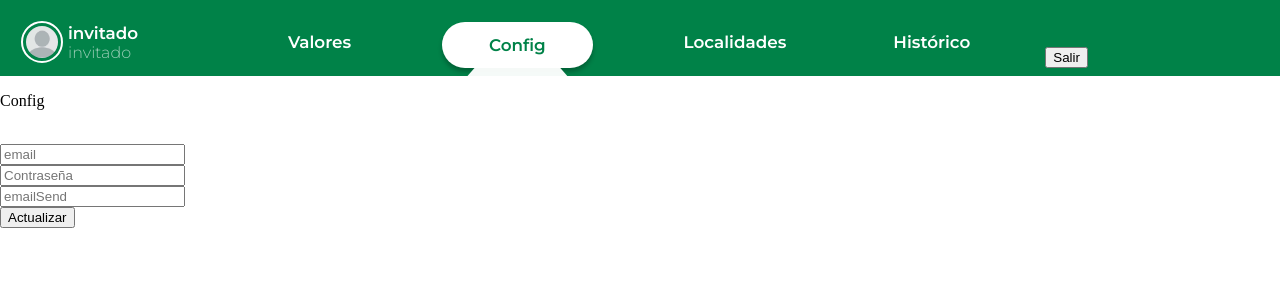
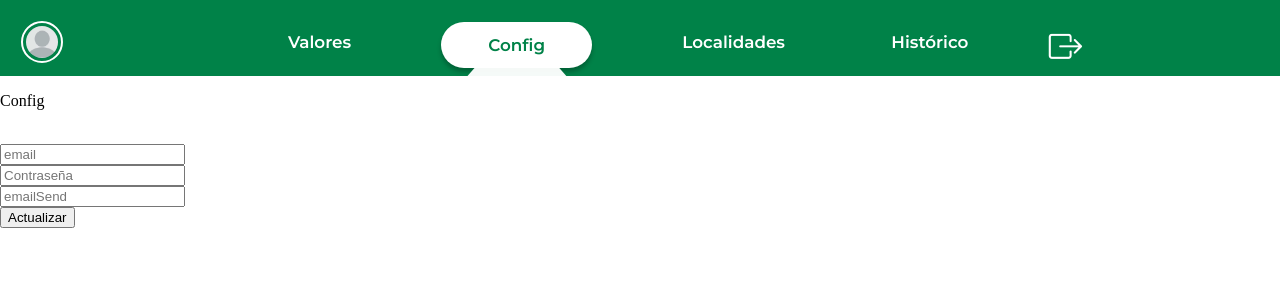
Before and after one commit to jesustt15/Sistema-Monitoreo, a React (Vite) app in the folder front-temp/: page /config in a window 1280 px wide. Shown: the top 300 px of the page. Built offline with nearby package versions, Linux system fonts and the light colour scheme; no server answers.

Commit message:
resolviendo autenticacion
a

```diff
--- a/front-temp/src/components/NavBar.jsx
+++ b/front-temp/src/components/NavBar.jsx
@@ -52,7 +52,9 @@ const Navbar = () => {
         className={`nav-link ${active === 'hist' ? 'active' : ''}`}
         onClick={ () => handleClick('hist')}
         to="/historico">Histórico</NavLink>
-        <button onClick={handleLogout}>Salir</button>
+        <button className='logout' onClick={handleLogout}>
+          <i className="bi bi-box-arrow-right"></i>
+        </button>
       </div>
     </nav>
   );
--- a/front-temp/src/components/components.scss
+++ b/front-temp/src/components/components.scss
@@ -30,6 +30,7 @@ $primary: #008248;
     position: relative;
     transition: all 0.3s ease;
     margin: 0 1rem;
+
 
   &:not(.active):hover::after {
     content: '';
@@ -123,9 +124,29 @@ $primary: #008248;
 
   }
 
-
   .user-email{
     font-weight: 320;
     font-size: 95%;
     color: #99cdb6;
   }
+
+.logout {
+
+  border: none;
+  background-color: $primary;
+  cursor: pointer;
+  transition: text-shadow 0.3s ease-in-out;
+  align-self: flex-end;
+
+  i{
+    color: white;
+    font-size: 250%;
+  }
+}
+
+.logout:hover{
+  background-color: none;
+  text-shadow: 0 0 20px rgba(255, 255, 255, 1), /* Sombra intensa al hacer hover */
+              0 0 30px rgba(255, 255, 255, 0.8),
+              0 0 40px rgba(255, 255, 255, 0.6);
+}
--- a/front-temp/src/context/AuthContext.jsx
+++ b/front-temp/src/context/AuthContext.jsx
@@ -22,8 +22,8 @@ export const useAuth = () =>{
 export function AuthProvider ({children}) {
   const [user, setUser] = useState(() => {
     const token = localStorage.getItem('token');
-    const name = localStorage.getItem('name') || 'invitado';
-    const email = localStorage.getItem('email') || 'invitado';
+    const name = localStorage.getItem('name') ;
+    const email = localStorage.getItem('email');
     return { token, name, email };
   });
     const [isAuthenticated, setIsAuthenticated] = useState(false);
--- a/front-temp/src/router/AppRouter.jsx
+++ b/front-temp/src/router/AppRouter.jsx
@@ -1,12 +1,14 @@
 
-import { Navigate, Route, Routes } from 'react-router-dom';
+import {   Route, Routes, Navigate } from 'react-router-dom';
 import { LoginPage } from '../auth';
 import { Home  } from '../valores/pages/Home';
 import { Config } from '../valores/pages/Config';
 import { Historico } from '../historico/Historico';
 import { ActualizarLugar, Lugares, NewLugar } from '../lugares';
-import {  ConfigProvider, HistoricoProvider, LugarProvider, useAuth } from '../context';
+import {  ConfigProvider, HistoricoProvider, LugarProvider } from '../context';
 import { ValorProvider } from '../context/ValorContext';
+import { RutaProtegida } from './RutaProtegida';
+
 
 
 
@@ -15,12 +17,6 @@ import { ValorProvider } from '../context/ValorContext';
 
 
 export const AppRouter = () => {
-
-    const {user} = useAuth();
-
-
-
-
 
 
 
@@ -31,29 +27,16 @@ export const AppRouter = () => {
                 <HistoricoProvider>
                     <ConfigProvider>
                             <Routes>
-                                <Route path='/lugares' element ={ <Lugares />} />
-                                    {
-                                         (!user) ? (
-                                            <>
-                                                <Route path="/auth/*" element={ <LoginPage /> } />
-                                                <Route path="/*" element={ <Navigate to="/auth/" /> } />
-                                            </>
-
-
-                                         ) :
-                                          (
-                                            <>
-                                                <Route path="/" element={ <Home /> } />
-                                                <Route path="/*" element={ <Navigate to="/" /> } />
-                                                <Route path="/config" element={ <Config /> } />
-                                                <Route path='/lugares' element ={ <Lugares />} />
-                                                <Route path='/historico' element ={ <Historico />} />
-                                                    <Route path='/lugares/:id' element ={ <ActualizarLugar />} />
-                                                    <Route path='/new-lugar' element ={ <NewLugar />} />
-                                            </>
-                                          )
-                                    }
-
+                            <Route path="/auth/*" element={<LoginPage />} />
+                            <Route element={<RutaProtegida />}>
+                                <Route path="/" element={<Home />} />
+                                <Route path="/config" element={<Config />} />
+                                <Route path="/lugares" element={<Lugares />} />
+                                <Route path="/historico" element={<Historico />} />
+                                <Route path="/lugares/:id" element={<ActualizarLugar />} />
+                                <Route path="/new-lugar" element={<NewLugar />} />
+                            </Route>
+                            <Route path="*" element={<Navigate to="/auth/" />} />
                             </Routes>
                     </ConfigProvider>
                 </HistoricoProvider>
--- /dev/null
+++ b/front-temp/src/router/RutaProtegida.jsx
@@ -0,0 +1,20 @@
+
+import { Navigate, Outlet, useLocation } from 'react-router-dom';
+import { useAuth } from '../context';
+
+ export const RutaProtegida = () => {
+    const { user } = useAuth();
+    const location = useLocation();
+
+    // Si no hay usuario, redirige a /auth/
+    if (!user) {
+        return <Navigate to="/auth/" state={{ from: location }} replace />;
+    }
+
+    // Si hay usuario y la ruta contiene /auth/, redirige a la ruta raíz
+    if (location.pathname.startsWith('/auth/')) {
+        return <Navigate to="/" replace />;
+    }
+
+    return <Outlet />;
+};
--- a/front-temp/src/router/index.js
+++ b/front-temp/src/router/index.js
@@ -1,2 +1 @@
 export * from './AppRouter';
-export * from './private';
--- a/front-temp/src/router/private.jsx
+++ /dev/null
@@ -1,13 +0,0 @@
-import { Navigate, Outlet } from "react-router-dom";
-import { useAuth } from "../context";
-import { Loading } from "../components/Loading";
-
-
-
-export const ProtectedRoute = () => {
-    const { isAuthenticated, loading } = useAuth();
-
-    if (loading) return <Loading />;
-    if (!isAuthenticated && !loading) return <Navigate to="/auth" replace />;
-    return <Outlet />;
-  };
```
Lines whose indentation alone changed are shown as unchanged.
